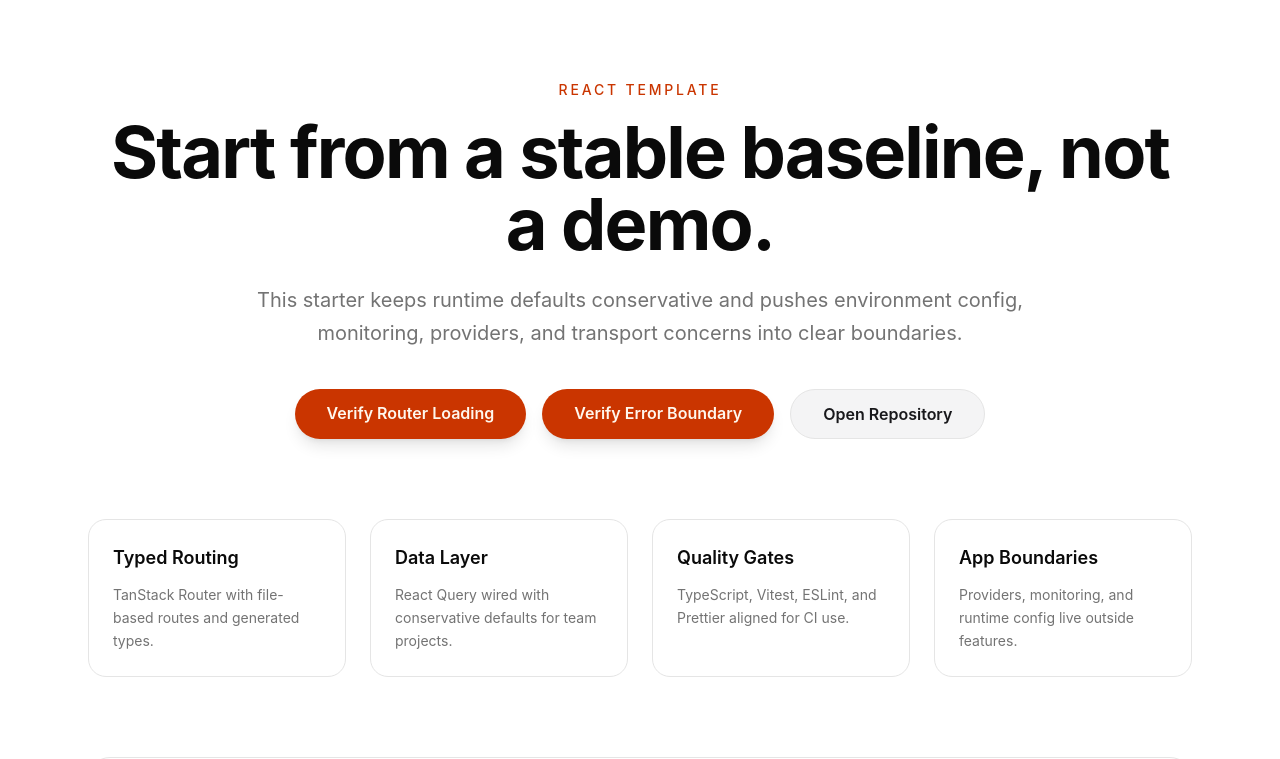
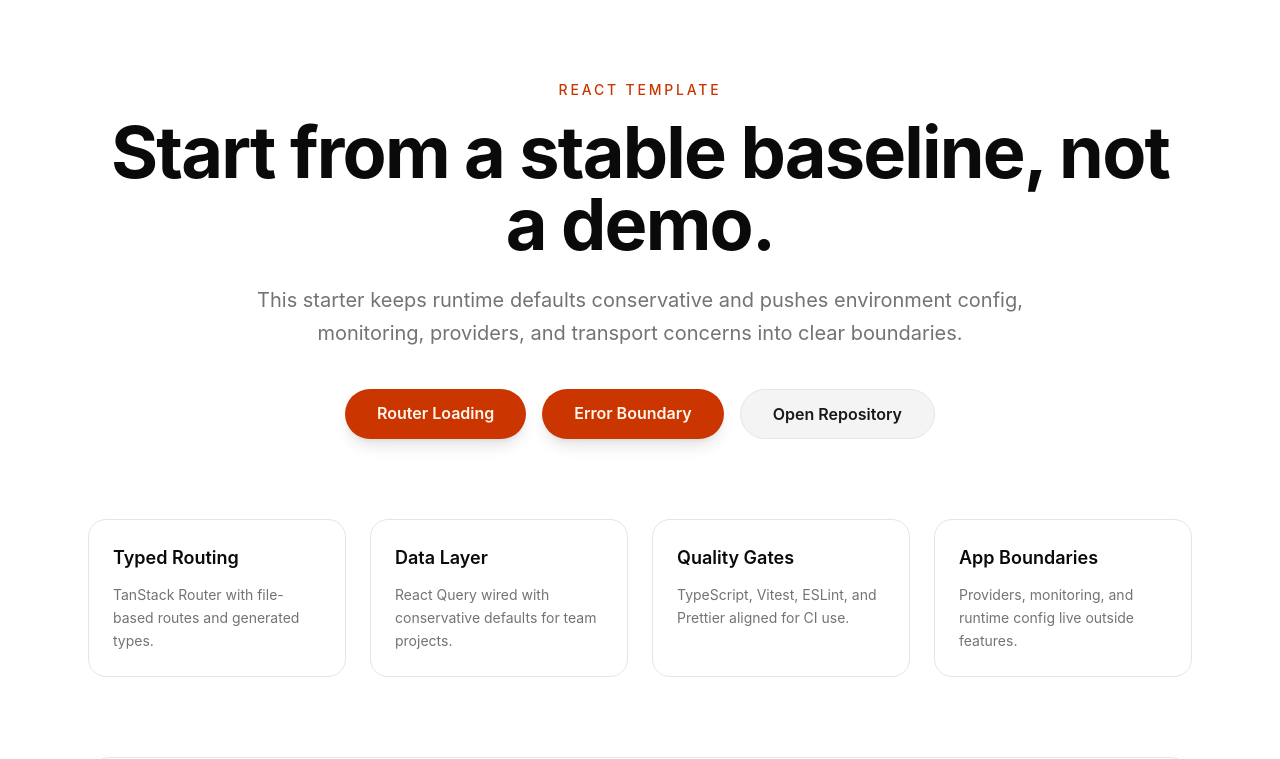
Before and after one commit to RingoTangs/react-app, a React (Vite) app: page / in a window 1280 px wide. Shown: the top 759 px of the page. Built offline with nearby package versions, Linux system fonts and the light colour scheme.

Commit message:
refactor: simplify button text for loading and error links

```diff
--- a/src/routes/index.tsx
+++ b/src/routes/index.tsx
@@ -44,13 +44,13 @@ const HomePage: React.FC = () => {
               to="/loading"
               className="bg-primary text-primary-foreground hover:bg-primary/90 focus-visible:outline-ring rounded-full px-8 py-3 font-semibold shadow-lg transition-all duration-300 hover:-translate-y-0.5 focus-visible:outline-2 focus-visible:outline-offset-2"
             >
-              Verify Router Loading
+              Router Loading
             </Link>
             <Link
               to="/error"
               className="bg-primary text-primary-foreground hover:bg-primary/90 focus-visible:outline-ring rounded-full px-8 py-3 font-semibold shadow-lg transition-all duration-300 hover:-translate-y-0.5 focus-visible:outline-2 focus-visible:outline-offset-2"
             >
-              Verify Error Boundary
+              Error Boundary
             </Link>
             <a
               href="https://github.com/RingoTangs/react-app"
--- a/src/routes/loading.tsx
+++ b/src/routes/loading.tsx
@@ -34,7 +34,7 @@ const LoadingDemoPage: React.FC = () => {
           onClick={handleReload}
           className="bg-primary text-primary-foreground hover:bg-primary/90 focus-visible:ring-ring focus-visible:ring-offset-background inline-flex cursor-pointer items-center justify-center rounded-lg px-6 py-3 text-base font-medium shadow-md transition-all duration-200 hover:shadow-lg focus-visible:ring-2 focus-visible:ring-offset-2 focus-visible:outline-none"
         >
-          Reload to Verify Spinner
+          Reload Spinner
         </Link>
         <Link
           to="/"
```
